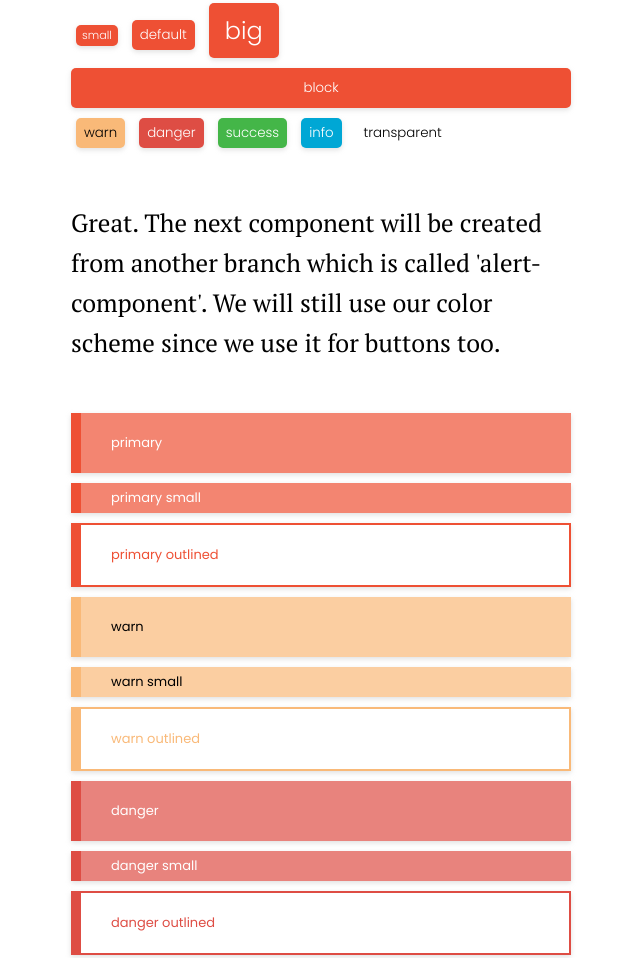
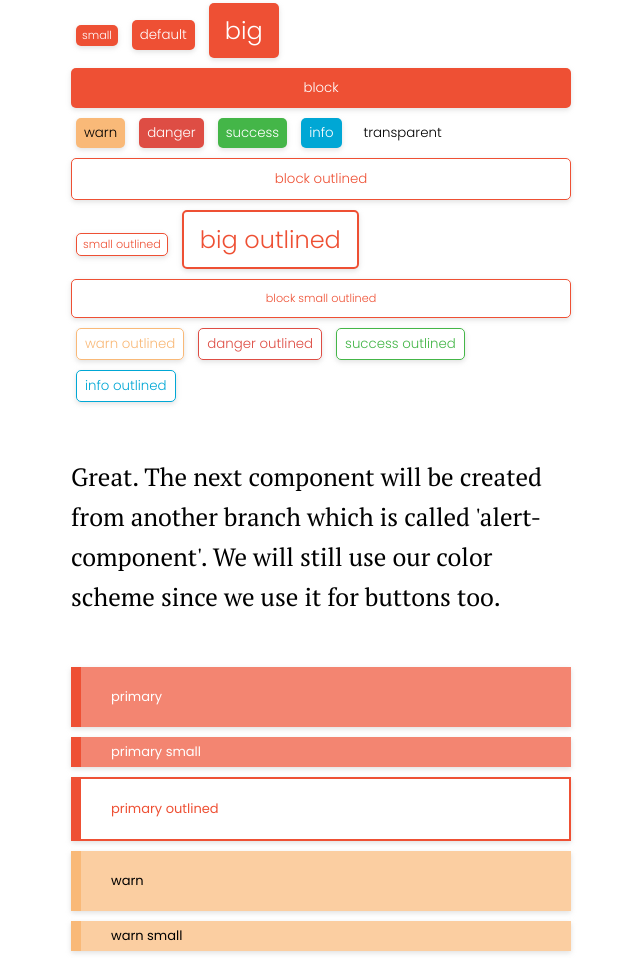
Before and after one commit to brdtheo/git-it, a website: page index.html in a window 1280 px wide. Shown: the part 745-1703 px from the top of the page, without its empty margins (319-959 px from the left). Drawn offline with Linux system fonts and the light colour scheme.

Commit message:
add outlined buttons

```diff
--- a/index.html
+++ b/index.html
@@ -39,6 +39,14 @@
       <button type="button" class="success">success</button>
       <button type="button" class="info">info</button>
       <button type="button" class="transparent">transparent</button>
+      <button type="button" class="primary block outlined">block outlined</button>
+      <button type="button" class="primary small outlined">small outlined</button>
+      <button type="button" class="primary big outlined">big outlined</button>
+      <button type="button" class="primary block small outlined">block small outlined</button>
+      <button type="button" class="warn outlined">warn outlined</button>
+      <button type="button" class="danger outlined">danger outlined</button>
+      <button type="button" class="success outlined">success outlined</button>
+      <button type="button" class="info outlined">info outlined</button>
 
       <p>
         Great. The next component will be created from another branch which is
--- a/src/components/button.css
+++ b/src/components/button.css
@@ -32,3 +32,43 @@ button.block {
   margin-left: 0;
   margin-right: 0;
 }
+
+button.outlined {
+  border: solid transparent 1px;
+  background: none;
+}
+
+button.outlined.small {
+  border: solid transparent 1px;
+  background: none;
+}
+
+button.outlined.big {
+  border: solid transparent 2px;
+  background: none;
+}
+
+button.outlined.primary {
+  border-color: rgb(var(--primary));
+  color: rgb(var(--primary));
+}
+
+button.outlined.warn {
+  border-color: rgb(var(--warn));
+  color: rgb(var(--warn));
+}
+
+button.outlined.danger {
+  border-color: rgb(var(--danger));
+  color: rgb(var(--danger));
+}
+
+button.outlined.success {
+  border-color: rgb(var(--success));
+  color: rgb(var(--success));
+}
+
+button.outlined.info {
+  border-color: rgb(var(--info));
+  color: rgb(var(--info));
+}
```
